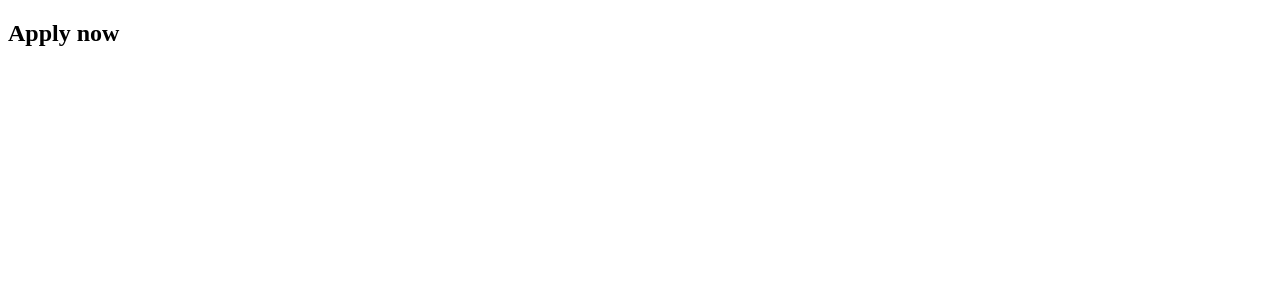
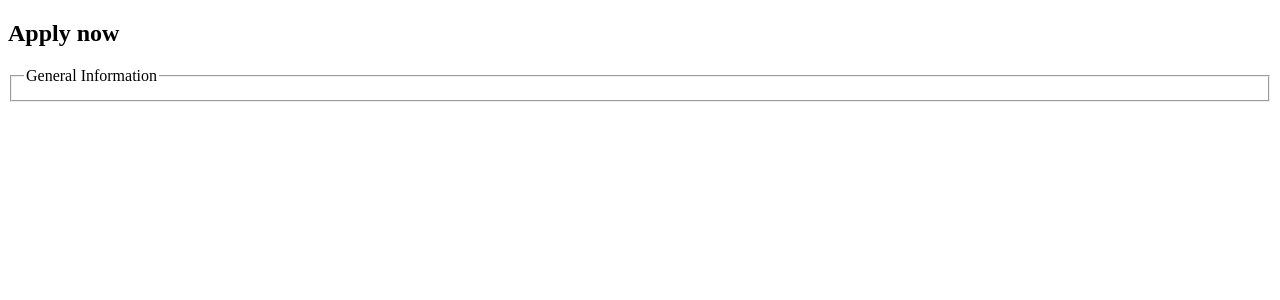
Before and after one commit to ralberrto/cv-project, a React (Create React App) app: page / in a window 1280 px wide. Shown: the top 300 px of the page. Built offline with nearby package versions, Linux system fonts and the light colour scheme; the HTML template or start-up script is replaced by a standard one.

Commit message:
Add FieldSet component to App

```diff
--- a/src/App.js
+++ b/src/App.js
@@ -6,9 +6,21 @@ class App extends React.Component {
     return (
       <div className="App">
         <h2>Apply now</h2>
+        <FieldSet legend='General Information' />
       </div>
     );
   };
 }
 
+class FieldSet extends React.Component {
+  render() {
+    const { legend, childInputs } = { ...this.props };
+    return (
+      <fieldset>
+        <legend>{legend}</legend>
+      </fieldset>
+    );
+  }
+}
+
 export default App;
```
